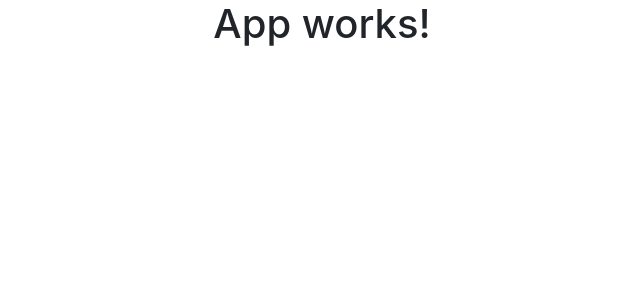
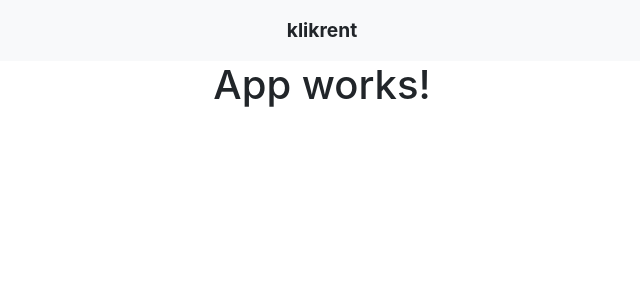
Before and after one commit to nicolelele/klikrent, a React (Create React App) app: page / in a window 1280 px wide. Shown: the top 300 px of the page, without its empty margins (318-958 px from the left). Built offline with nearby package versions, Linux system fonts and the light colour scheme; the HTML template or start-up script is replaced by a standard one.

Commit message:
feat: navbar component

```diff
--- a/src/App.js
+++ b/src/App.js
@@ -1,10 +1,16 @@
 import React from 'react';
+import Navbar from './components/Navbar/Navbar';
 import './App.css';
 
-function App() {
-  return (
-    <h1 className="App">App works!</h1>
-  );
+class App extends React.Component {
+
+  render() {
+    return (
+      <div className="App">
+        <Navbar />
+        <h1 className="App">App works!</h1>
+      </div>
+    );
+  }
 }
-
 export default App;
--- /dev/null
+++ b/src/components/Navbar/Navbar.css
@@ -0,0 +1,9 @@
+.navbar {
+    font-size: 1rem;
+}
+
+@media (min-width: 768px) {
+    .navbar {
+        font-size: 1.2rem;
+    }
+}
--- /dev/null
+++ b/src/components/Navbar/Navbar.js
@@ -0,0 +1,8 @@
+import React from 'react';
+import './Navbar.css';
+
+export default class Navbar extends React.Component {
+  render() {
+    return <nav className="navbar navbar-light bg-light py-3 d-flex justify-content-center font-weight-bold">klikrent</nav>;
+  }
+}
```
